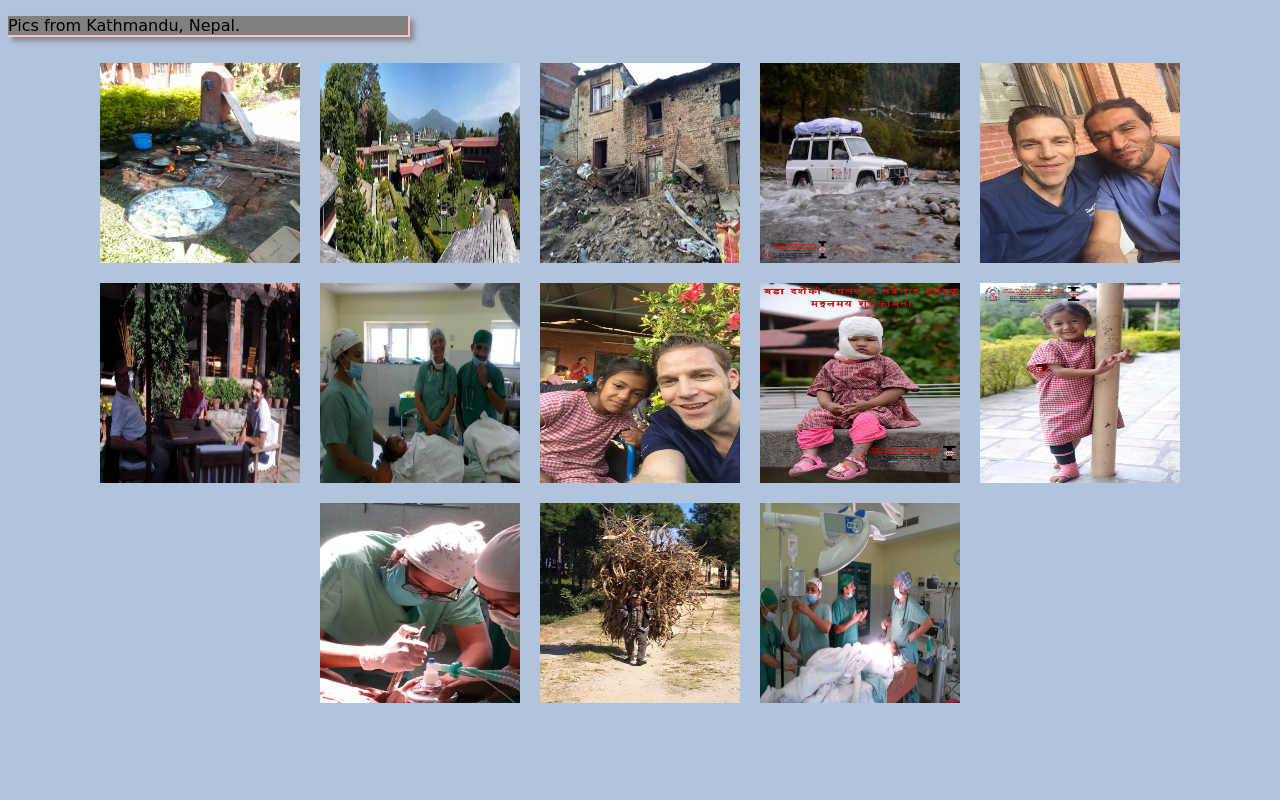
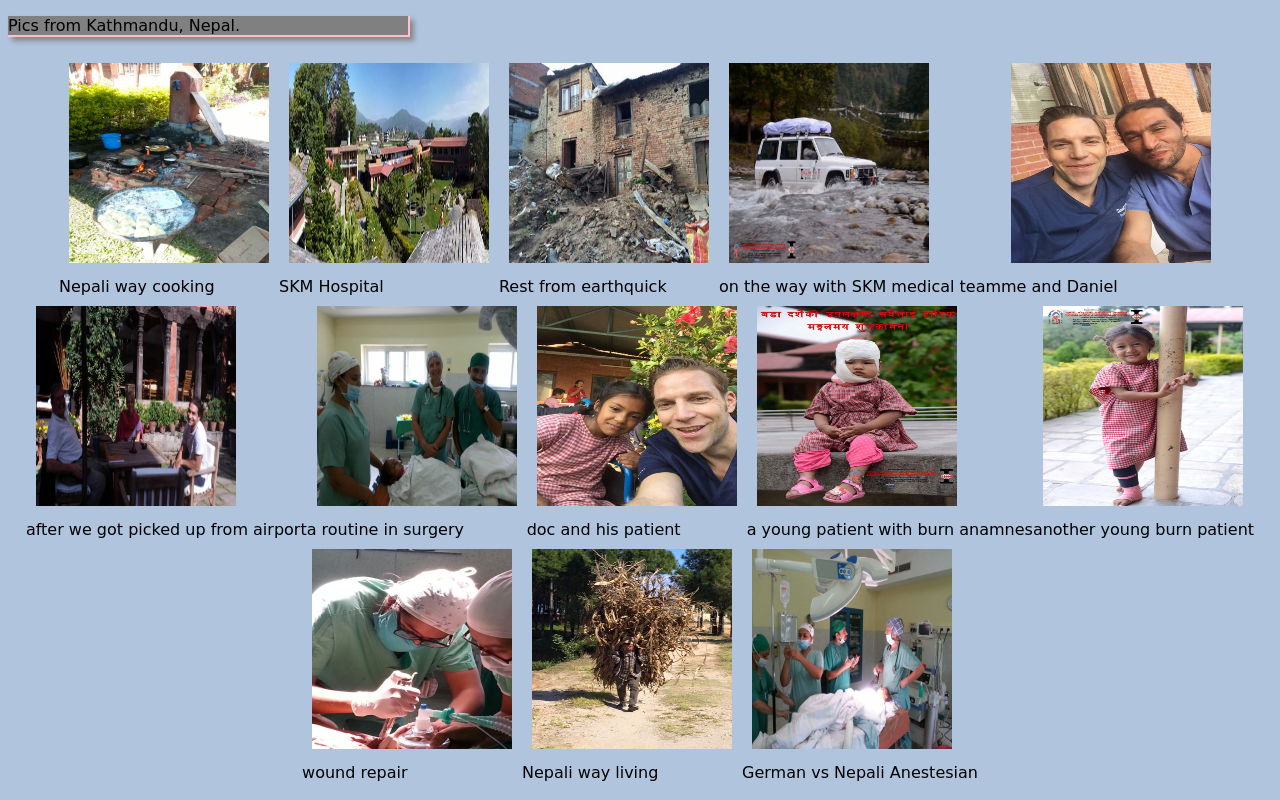
Before and after one commit to yusufdersim/FEND, a plain HTML site: page Fotos.html in a window 1280 px wide. Drawn offline with Linux system fonts and the light colour scheme.

Commit message:
gave the fotos some description

```diff
--- a/Fotos.html
+++ b/Fotos.html
@@ -11,20 +11,58 @@
 
 <div class="Kathmandu">
 
-
-    <img src="Fotos/IMG_4345 (1).JPG" class="Food" alt="Nepali food cooking" height="200px" width="200px">
-    <img src="Fotos/IMG_4348.JPG" alt="" height="200px" width="200px">
-    <img src="Fotos/IMG_4349 (1).JPG" alt="" height="200px" width="200px">
-    <img src="Fotos/IMG_4354 (1).JPG" alt="" height="200px" width="200px">
-    <img src="Fotos/IMG_4355 (1).JPG" alt="" height="200px" width="200px">
-    <img src="Fotos/IMG_4356 (1).JPG" alt="" height="200px" width="200px">
-    <img src="Fotos/IMG_4358 (1).JPG" alt="" height="200px" width="200px">
-    <img src="Fotos/IMG_4362 (2).JPG" alt="" height="200px" width="200px">
-    <img src="Fotos/IMG_4364 (1).JPG" alt="" height="200px" width="200px">
-    <img src="Fotos/IMG_4365 (1).JPG" alt="" height="200px" width="200px">
-    <img src="Fotos/IMG_4370 (1).JPG" alt="" height="200px" width="200px">
-    <img src="Fotos/IMG_4374.JPG" alt="" height="200px" width="200px">
-    <img src="Fotos/IMG_4375.JPG" alt="" height="200px" width="200px">
+    <div>
+      <img src="Fotos/IMG_4345 (1).JPG" class="Food" alt="Nepali food cooking" height="200px" width="200px"><br>
+      <caption>Nepali way cooking</caption>
+   </div>
+   <div>
+    <img src="Fotos/IMG_4348.JPG" alt="" height="200px" width="200px"><br>
+    <caption>SKM Hospital</caption>
+  </div>
+  <div>
+    <img src="Fotos/IMG_4349 (1).JPG" alt="" height="200px" width="200px"><br>
+    <caption>Rest from earthquick</caption>
+  </div>
+  <div>
+    <img src="Fotos/IMG_4354 (1).JPG" alt="" height="200px" width="200px"><br>
+    <caption>on the way with SKM medical team</caption>
+  </div>
+  <div>
+    <img src="Fotos/IMG_4355 (1).JPG" alt="" height="200px" width="200px"><br>
+    <caption>me and Daniel </caption>
+  </div>
+  <div>
+    <img src="Fotos/IMG_4356 (1).JPG" alt="" height="200px" width="200px"><br>
+    <caption>after we got picked up from airport</caption>
+  </div>
+  <div>
+    <img src="Fotos/IMG_4358 (1).JPG" alt="" height="200px" width="200px"><br>
+    <caption>a routine in surgery</caption>
+  </div>
+  <div>
+    <img src="Fotos/IMG_4362 (2).JPG" alt="" height="200px" width="200px"><br>
+    <caption>doc and his patient</caption>
+  </div>
+  <div>
+    <img src="Fotos/IMG_4364 (1).JPG" alt="" height="200px" width="200px"><br>
+    <caption>a young patient with burn anamnes</caption>
+  </div>
+  <div>
+    <img src="Fotos/IMG_4365 (1).JPG" alt="" height="200px" width="200px"><br>
+    <caption>another young burn patient</caption>
+  </div>
+  <div>
+    <img src="Fotos/IMG_4370 (1).JPG" alt="" height="200px" width="200px"><br>
+    <caption>wound repair</caption>
+  </div>
+  <div>
+    <img src="Fotos/IMG_4374.JPG" alt="" height="200px" width="200px"><br>
+    <caption>Nepali way living</caption>
+  </div>
+  <div>
+    <img src="Fotos/IMG_4375.JPG" alt="" height="200px" width="200px"><br>
+    <caption>German vs Nepali Anestesian</caption>
+  </div>
 
 </div>
   </body>
```
